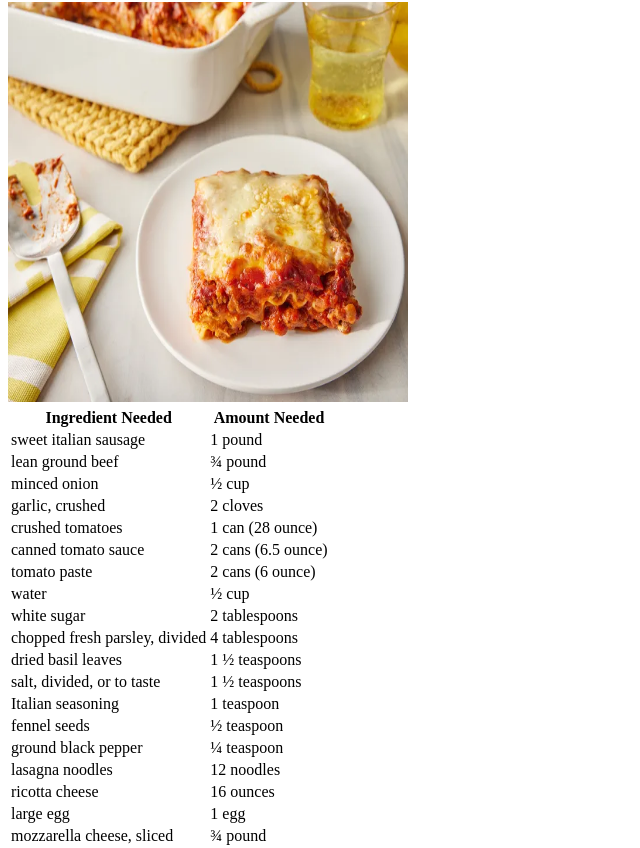
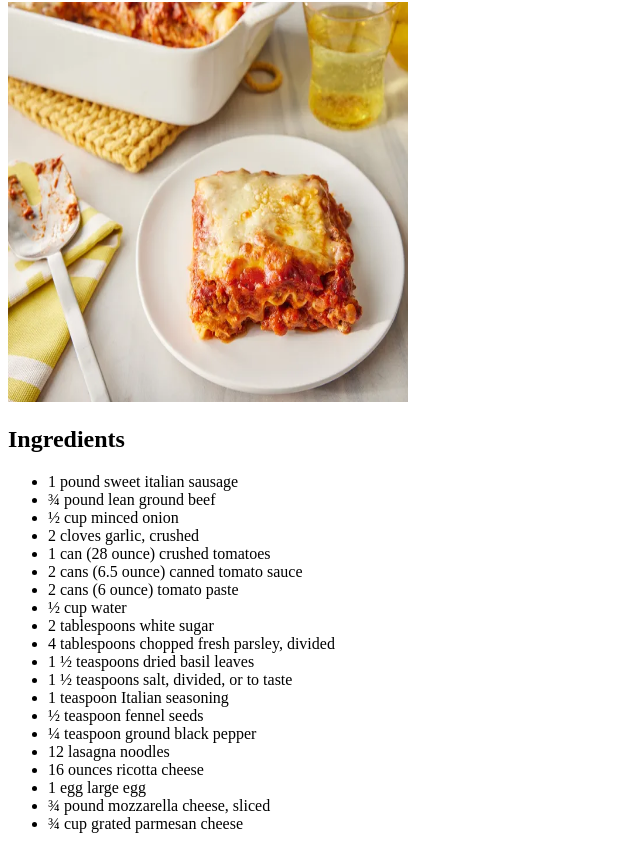
Before and after one commit to xClyd3/odin-recipes, a plain HTML site: page recipes/lasagna.html in a window 1280 px wide. Shown: the part 104-952 px from the top of the page, without its empty margins (0-640 px from the left). Drawn offline with Linux system fonts and the light colour scheme.

Commit message:
Ingredients

```diff
--- a/recipes/lasagna.html
+++ b/recipes/lasagna.html
@@ -10,96 +10,41 @@
     <h1>World's Best Lasagna</h1>
     <img  src ="../images/worlds-best-lasagna.jpg" alt="Tasty Lasagna" width ="400" height="400">
 
-
-    <table>
-        <tr><th>Ingredient Needed</th><th>Amount Needed</th></tr>
-    <tbody>
-        <tr>
-            <td>sweet italian sausage </td>
-            <td> 1 pound</td>
-        </tr>
-        <tr>
-            <td>lean ground beef </td>
-            <td> ¾ pound</td>
-        </tr>
-        <tr>
-            <td>minced onion </td>
-            <td> ½ cup</td>
-        </tr>
-        <tr>
-            <td>garlic, crushed </td>
-            <td> 2 cloves</td>
-        </tr>
-        <tr>
-            <td>crushed tomatoes </td>
-            <td> 1 can  (28 ounce) </td>
-        </tr>
-        <tr>
-            <td>canned tomato sauce </td>
-            <td> 2 cans (6.5 ounce) </td>
-        </tr>
-        <tr>
-            <td>tomato paste </td>
-            <td> 2 cans (6 ounce) </td>
-        </tr>
-        <tr>
-            <td>water </td>
-            <td> ½ cup</td>
-        </tr>
-        <tr>
-            <td>white sugar </td>
-            <td> 2 tablespoons</td>
-        </tr>
-        <tr>
-            <td>chopped fresh parsley, divided </td>
-            <td> 4 tablespoons</td>
-        </tr>
-        <tr>
-            <td>dried basil leaves </td>
-            <td> 1 ½ teaspoons</td>
-        </tr>
-        <tr>
-            <td>salt, divided, or to taste </td>
-            <td> 1 ½ teaspoons</td>
-        </tr>
-        <tr>
-            <td>Italian seasoning </td>
-            <td> 1 teaspoon</td>
-        </tr>
-        <tr>
-            <td>fennel seeds </td>
-            <td> ½ teaspoon</td>
-        </tr>
-        <tr>
-            <td>ground black pepper </td>
-            <td> ¼ teaspoon</td>
-        </tr>
-        <tr>
-            <td>lasagna noodles </td>
-            <td> 12 noodles</td>
-        </tr>
-        <tr>
-            <td>ricotta cheese </td>
-            <td> 16 ounces</td>
-        </tr>
-        <tr>
-            <td>large egg </td>
-            <td> 1 egg</td>
-        </tr>
-        <tr>
-            <td>mozzarella cheese, sliced </td>
-            <td> ¾ pound</td>
-        </tr>
-        <tr>
-            <td>grated parmesan cheese </td>
-            <td> ¾ cup</td>
-        </tr>
-
-    </tbody>
-</table>
+    <h2>Ingredients</h2>
+    <ul>
+        <li>1 pound sweet italian sausage</li>
+        <li>¾ pound lean ground beef </li>
+        <li>½ cup minced onion </li>
+        <li>2 cloves garlic, crushed</li>
+        <li>1 can  (28 ounce) crushed tomatoes</li>
+        <li>2 cans (6.5 ounce) canned tomato sauce</li>
+        <li>2 cans (6 ounce) tomato paste</li>
+        <li>½ cup  water</li>
+        <li>2 tablespoons  white sugar</li>
+        <li>4 tablespoons  chopped fresh parsley, divided </li>
+        <li>1 ½ teaspoons  dried basil leaves</li>
+        <li>1 ½ teaspoons  salt, divided, or to taste </li>
+        <li>1 teaspoon Italian seasoning </li>
+        <li> ½ teaspoon fennel seeds </li>
+        <li>¼ teaspoon ground black pepper </li>
+        <li>12 lasagna noodles </li>
+        <li>16 ounces ricotta cheese </li>
+        <li>1 egg large egg </li>
+        <li>¾ pound  mozzarella cheese, sliced </li>
+        <li>¾ cup  grated parmesan cheese </li>
+    </ul>
     <h2>STEPS</h2>
     <ol>
-        <li>yeah</li>
+        <li>Gather all your ingredients.</li>
+        <li>Cook sausage, ground beef, onion, and garlic in a Dutch oven over medium heat until well browned.</li>
+        <li>Stir in crushed tomatoes, tomato sauce, tomato paste, and water. Season with sugar, 2 tablespoons parsley, basil, 1 teaspoon salt, Italian seasoning, fennel seeds, and pepper. Simmer, covered, for about 1 ½ hours, stirring occasionally.</li>
+        <li>Bring a large pot of lightly salted water to a boil. Cook lasagna noodles in boiling water for 8 to 10 minutes. Drain noodles, and rinse with cold water.</li>
+        <li>In a mixing bowl, combine ricotta cheese with egg, remaining 2 tablespoons parsley, and 1/2 teaspoon salt.</li>
+        <li>Preheat the oven to 375 degrees F (190 degrees C).</li>
+        <li>To assemble, spread 1 ½ cups of meat sauce in the bottom of a 9x13-inch baking dish. Arrange 6 noodles lengthwise over meat sauce, overlapping slightly. Spread with 1/2 of the ricotta cheese mixture. Top with 1/3 of the mozzarella cheese slices. Spoon 1 ½ cups meat sauce over mozzarella, and sprinkle with 1/4 cup Parmesan cheese.</li>
+        <li>Repeat layers, and top with remaining mozzarella and Parmesan cheese. Cover with foil: to prevent sticking, either spray foil with cooking spray or make sure the foil does not touch the cheese.</li>
+        <li>Bake in the preheated oven for 25 minutes. Remove the foil and bake for an additional 25 minutes.</li>
+        <li>Let the lasagna rest at room temperature for about 15 minutes before cutting; this helps it set and firm up.</li>
     </ol>
 </body>
 </html>
```
Also changed, not shown: index.html (+1 -0 lines).
